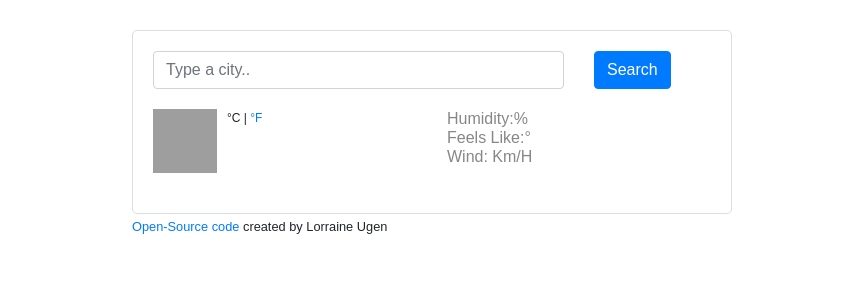
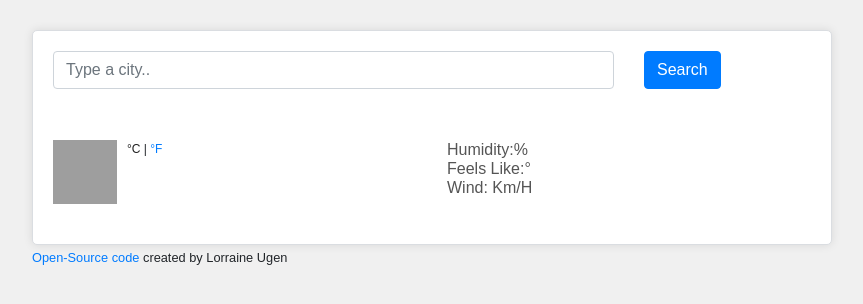
Before and after one commit to Lorriu/Lorriu.github.io, a website: page index.html in a window 1280 px wide. Shown: the whole page, without its empty margins (208-1071 px from the left). Drawn offline with nearby package versions, Linux system fonts and the light colour scheme; no server answers; grey boxes are pictures that could not be loaded.

Commit message:
css changes

```diff
--- a/src/index.js
+++ b/src/index.js
@@ -75,16 +75,14 @@ forecastElement.innerHTML = forecastHTML
 
 // function to get the lat & lon, based on city, so can get API data for days of the week
 function getForecast(coordinates){
-    console.log(coordinates);
     let apiKey = "toa489c4b0297ba13abfd4fa2587c29d"
     let apiUrl = `https://api.shecodes.io/weather/v1/forecast?lon=${coordinates.longitude}&lat=${coordinates.latitude}&key=${apiKey}&units=metric`
-    console.log(apiUrl);
 
     axios.get(apiUrl).then(displayForecast);
 }
 
 function displayTemperature(response){
-    console.log(response.data);
+
     let temperatureElement = document.querySelector("#temperature");
     let cityElement = document.querySelector("#city");
     let descriptionElement = document.querySelector("#description");
--- a/src/style.css
+++ b/src/style.css
@@ -4,23 +4,26 @@ h1{
     display: block;
     font-size: 24px;
     font-weight: 100;
-    color: aqua;
+    color: #3498db;
     margin-bottom: 0;
 }
 
 body{
     font-family: Arial, Helvetica, sans-serif;
     margin-bottom: 0;
+    background-color: #f0f0f0;
 }
 
 .weather-app-wrap {
-    max-width: 600px;
+    max-width: 800px;
     margin: 30px auto;
 
 }
 
 .weather-app{
     padding: 20px;
+    background-color: #fff;
+    box-shadow: 0 0 10px rgba(0, 0, 0, 0.1);
     border: 1px solid #dadde1;
     border-radius: 5px;
 }
@@ -32,15 +35,16 @@ ul{
 
 li{
     list-style: none;
-    color: rgb(135, 135, 135);
+    color: #555;
     font-size: 16px;
-    font-weight: 100px;
+    font-weight: 300px;
     line-height: 19px;
     text-transform: capitalize;
 }
 
 .overview{
     margin-bottom: 20px;
+    padding-bottom: 15px;
 }
 
 .weather-temperature img{
```
